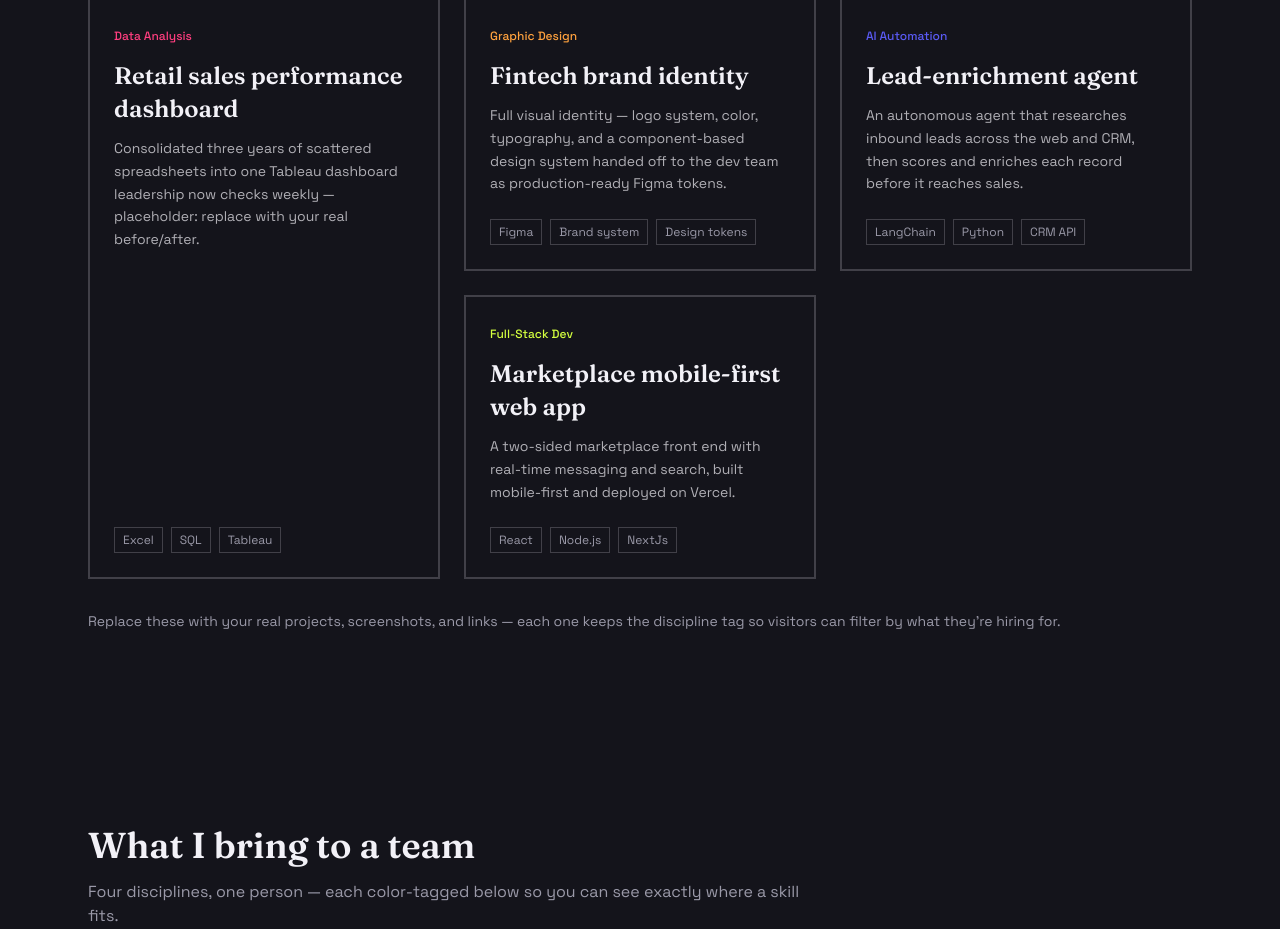
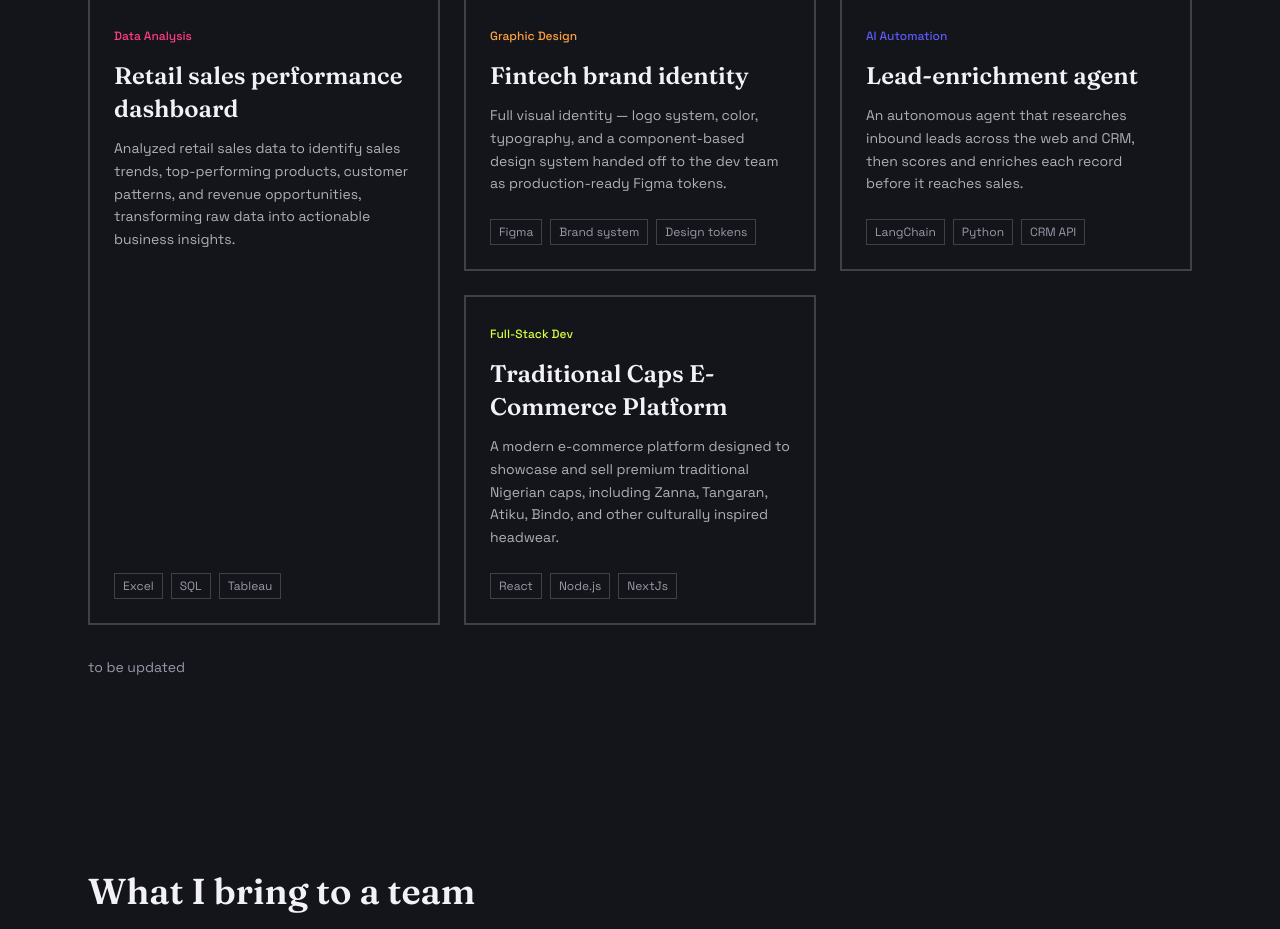
Before and after one commit to caliphridwan/Caliph_Portfolio, a Next.js app: page / in a window 1280 px wide. Shown: the part 1400-2329 px from the top of the page. Built offline with nearby package versions, Linux system fonts and the light colour scheme.

Commit message:
final commit

```diff
--- a/components/Projects.tsx
+++ b/components/Projects.tsx
@@ -97,9 +97,7 @@ export default function Projects() {
         </div>
 
         <p className="mt-8 font-body text-sm text-muted">
-          Replace these with your real projects, screenshots, and links —
-          each one keeps the discipline tag so visitors can filter by what
-          they're hiring for.
+          to be updated
         </p>
       </div>
     </section>
--- a/content.ts
+++ b/content.ts
@@ -124,7 +124,7 @@ export const projects: Project[] = [
     title: "Retail sales performance dashboard",
     discipline: "data",
     summary:
-      "Consolidated three years of scattered spreadsheets into one Tableau dashboard leadership now checks weekly — placeholder: replace with your real before/after.",
+      "Analyzed retail sales data to identify sales trends, top-performing products, customer patterns, and revenue opportunities, transforming raw data into actionable business insights.",
     tags: ["Excel", "SQL", "Tableau"],
     href: "#",
     size: "md",
@@ -148,10 +148,10 @@ export const projects: Project[] = [
     size: "sm",
   },
   {
-    title: "Marketplace mobile-first web app",
+    title: "Traditional Caps E-Commerce Platform",
     discipline: "dev",
     summary:
-      "A two-sided marketplace front end with real-time messaging and search, built mobile-first and deployed on Vercel.",
+      "A modern e-commerce platform designed to showcase and sell premium traditional Nigerian caps, including Zanna, Tangaran, Atiku, Bindo, and other culturally inspired headwear.",
     tags: ["React", "Node.js", "NextJs"],
     href: "#",
     size: "sm",
```
